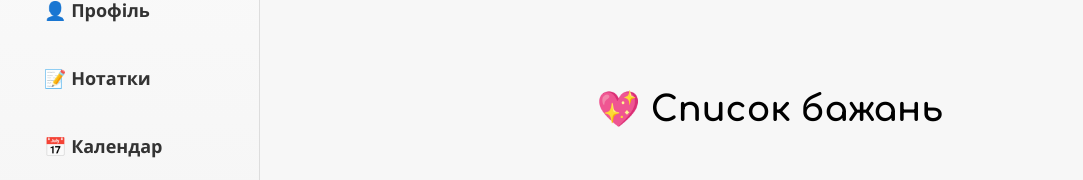
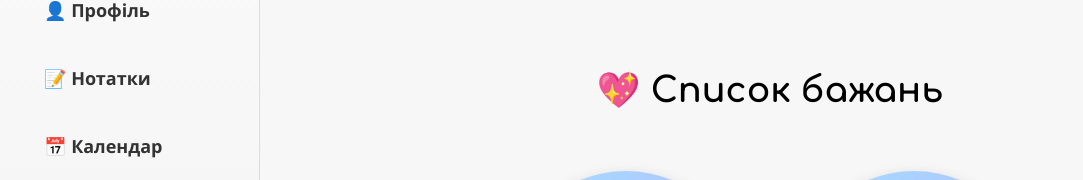
Before and after one commit to Vidziano/LifeVault, a React (Create React App) app: page /wishlist in a window 1280 px wide. Shown: the part 120-300 px from the top of the page, without its empty margins (0-1083 px from the left). Built offline with nearby package versions, Linux system fonts and the light colour scheme.

Commit message:
redesigned WishList

```diff
--- a/src/WishList.css
+++ b/src/WishList.css
@@ -1,5 +1,5 @@
 .wish-list {
-  padding: 100px;
+  padding: 80px;
   text-align: center;
   display: flex;
   flex-direction: column;
@@ -16,8 +16,16 @@
 /* Центрує заголовок */
 .wish-list h2 {
   font-size: 35px;
+  margin-bottom: 20px;
+  margin-top: 10px;
+}
+
+.wish-list h3 {
+  font-size: 35px;
   margin-bottom: 60px;
+  margin-top: 10px;
 }
+
 
 .category-grid {
   display: flex;
@@ -60,10 +68,6 @@
   border-radius: 16px;
 }
 
-.wish-subpage {
-  padding: 100px;
-}
-
 /* Темна тема */
 body.dark .category-tile {
   background: linear-gradient(135deg, #3c3f85, #4a49a2, #5c4b8a);
--- a/src/WishList.js
+++ b/src/WishList.js
@@ -68,7 +68,7 @@ function WishList() {
         renderCategoryContent()
       ) : (
         <>
-          <h2>💖 Список бажань</h2>
+          <h3>💖 Список бажань</h3>
           <div className="category-grid">
             {categories.map(cat => (
               <div key={cat.key} className="category-tile" onClick={() => setActiveCategory(cat.key)}>
```
